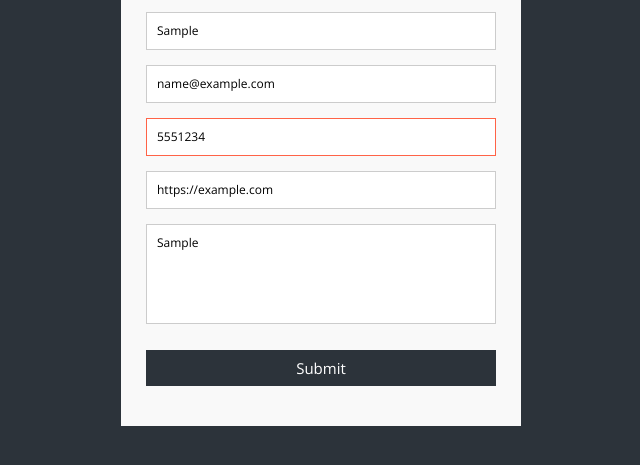
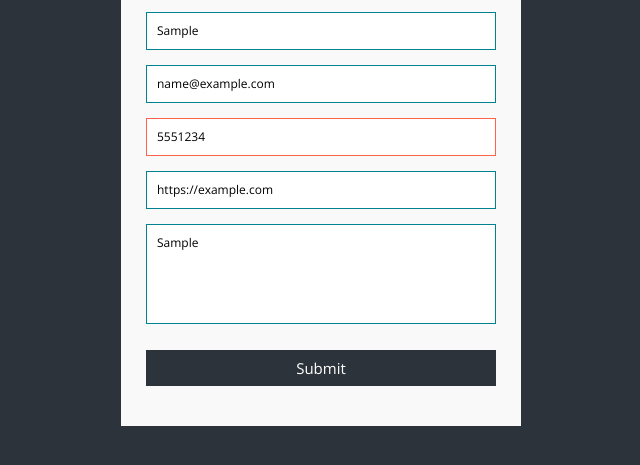
Before and after one commit to instincthub/securing_web_form, a plain HTML site: page index.html in a window 1280 px wide. Both pictures are taken after typing "Sample", "name@example.com", "5551234", "https://example.com", "Sample" into the empty fields and a click on the button "Submit". Shown: the part 143-608 px from the top of the page, without its empty margins (319-959 px from the left). Drawn offline with nearby package versions, Linux system fonts and the light colour scheme.

Commit message:
Added success to CSS

```diff
--- a/style.css
+++ b/style.css
@@ -70,6 +70,10 @@ fieldset {
 #contact textarea.err{
 	border:1px solid tomato;
 }
+#contact input.success,
+#contact textarea.success{
+	border:1px solid #00838F;
+}
 
 #contact input[type="text"]:hover, #contact input[type="email"]:hover, #contact input[type="tel"]:hover, #contact input[type="url"]:hover, #contact textarea:hover {
 	-webkit-transition:border-color 0.3s ease-in-out;
```
